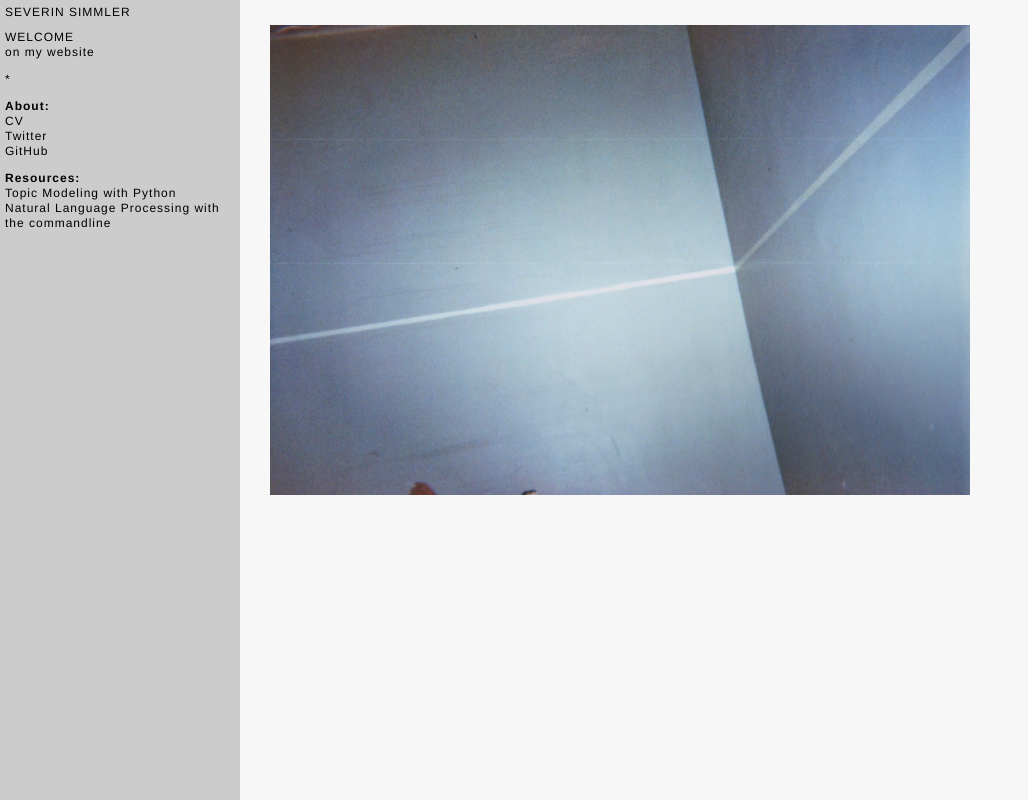
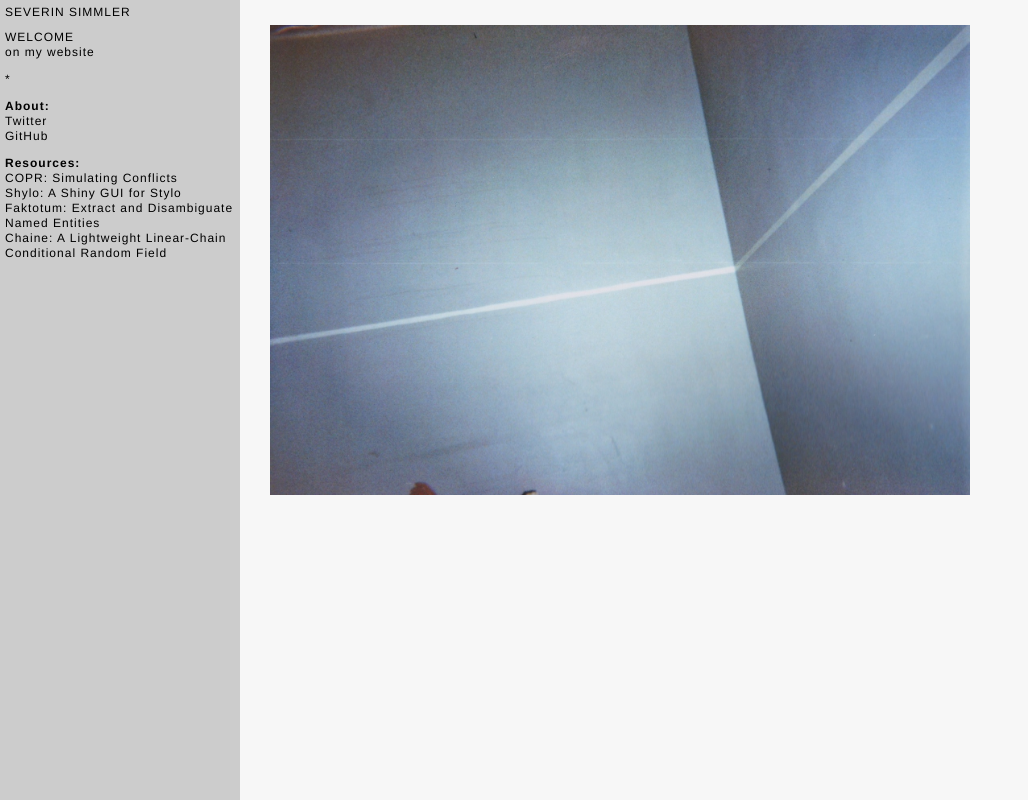
Before and after one commit to severinsimmler/severinsimmler.github.io, a plain HTML site: page index.html in a window 1280 px wide. Shown: the whole page, without its empty margins (0-1028 px from the left). Drawn offline with Linux system fonts and the light colour scheme.

Commit message:
Update index.html

```diff
--- a/index.html
+++ b/index.html
@@ -14,7 +14,7 @@
       <ul>
         <li>WELCOME</li>
         <li>
-          <a href='https://severinsimmler.github.io/'>on my website</a>
+          <a href='https://severinsimmler.github.io'>on my website</a>
         </li>
       </ul>
       <ul>
@@ -22,14 +22,15 @@
       </ul>
       <ul>
         <li><b>About:</b></li>
-        <li><a href='CV.pdf'>CV</a></li>
-        <li><a href='https://twitter.com/severinsimmler/'>Twitter</a></li>
-        <li><a href='https://github.com/severinsimmler/'>GitHub</a></li>
+        <li><a href='https://twitter.com/severinsimmler'>Twitter</a></li>
+        <li><a href='https://github.com/severinsimmler'>GitHub</a></li>
       </ul>
       <ul>
         <li><b>Resources:</b></li>
-        <li><a href='https://github.com/DARIAH-DE/Topics'>Topic Modeling with Python</a></li>
-        <li><a href='https://github.com/DARIAH-DE/DARIAH-DKPro-Wrapper'>Natural Language Processing with the commandline</a></li>
+        <li><a href='https://cosimwue.github.io/copr'>COPR: Simulating Conflicts</a></li>
+        <li><a href='https://severinsimmler.shinyapps.io/shylo'>Shylo: A Shiny GUI for Stylo</a></li>
+        <li><a href='https://github.com/severinsimmler/faktotum'>Faktotum: Extract and Disambiguate Named Entities</a></li>
+        <li><a href='https://github.com/severinsimmler/chaine'>Chaine: A Lightweight Linear-Chain Conditional Random Field</a></li>
       </ul>
     </div>
   </div>
```
